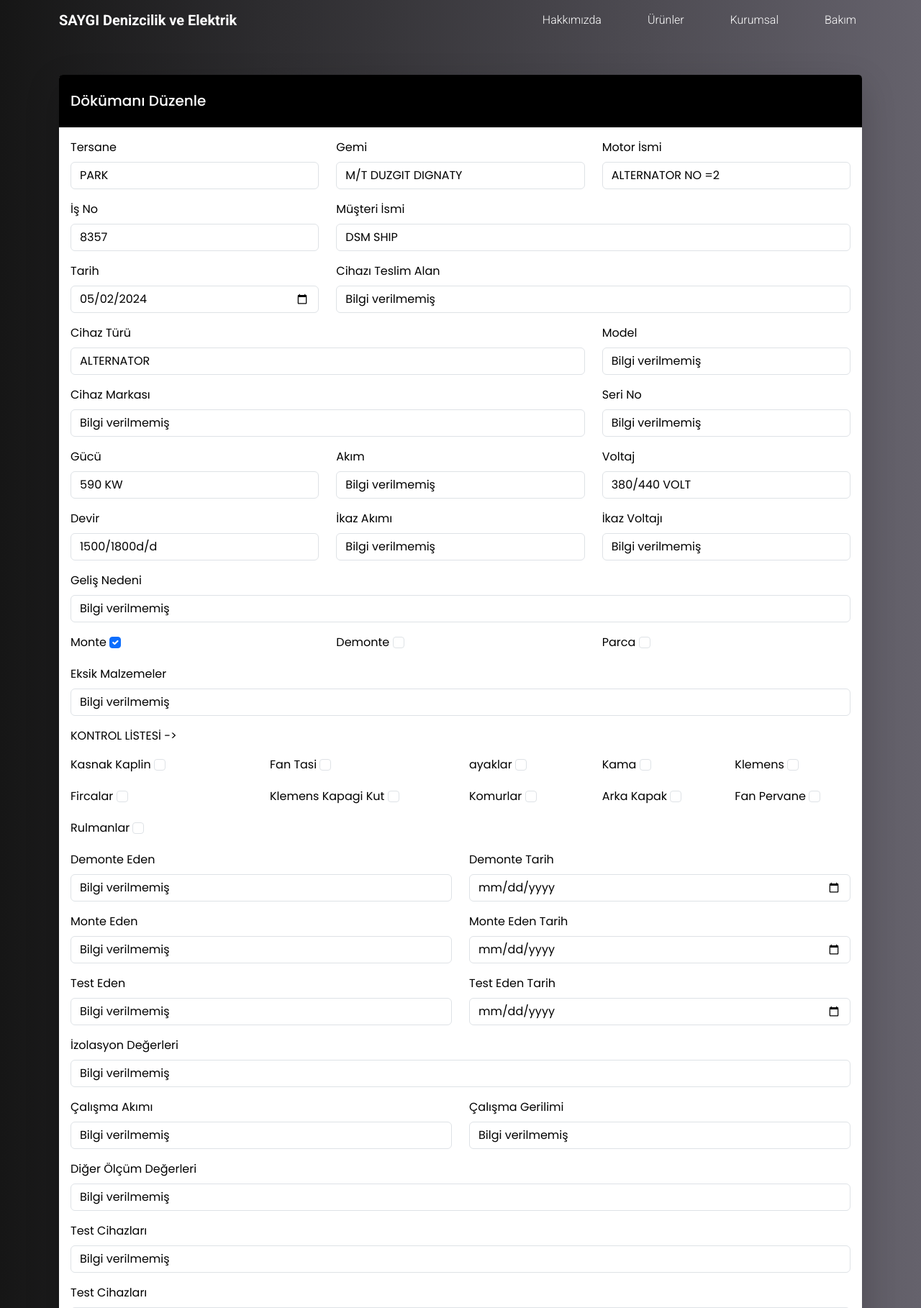
After one commit to code-Beko/saygi, a Django app: page /dokuman/1/duzenle/ in a window 1280 px wide. The commit adds this page. Shown: the top 1818 px of the page at 72% size. Run offline with Django 5.2, Linux system fonts and the light colour scheme; data comes from the database, SQL or seed files in the repository; both versions use the stored data as it was after the commit.

Commit message:
edit list

```diff
--- /dev/null
+++ b/jobs/templates/care/edit.html
@@ -0,0 +1,245 @@
+{% extends "base.html" %}
+{% block header_slider %}
+{% endblock header_slider %}
+{% load static %}
+{% block content %}
+    <div class="container mt-5">
+        <div class="row justify-content-center">
+            <div class="col-md-12">
+                <div class="card border-0 shadow-lg">
+                    <div class="card-header bg-black text-white">
+                        <h5 class="m-3 ms-0">Dökümanı Düzenle</h5>
+                    </div>
+                    <div class="card-body">
+                        <form class="row" method="post" enctype="multipart/form-data">
+                            {% csrf_token %}
+                            <div class="col-4">
+                                <label for="{{ form.tersane.id_for_label }}" class="form-label">Tersane</label>
+                                {{ form.tersane }}
+                            </div>
+                            <div class="col-4">
+                                <label for="{{ form.gemi.id_for_label }}" class="form-label">Gemi</label>
+                                {{ form.gemi }}
+                            </div>
+                            <div class="col-4">
+                                <label for="{{ form.motor_ismi.id_for_label }}" class="form-label">Motor İsmi</label>
+                                {{ form.motor_ismi }}
+                            </div>
+                            <div class="col-4">
+                                <label for="{{ form.is_no.id_for_label }}" class="form-label">İş No</label>
+                                {{ form.is_no }}
+                            </div>
+                            <div class="col-8">
+                                <label for="{{ form.musteri_ismi.id_for_label }}" class="form-label">Müşteri İsmi</label>
+                                {{ form.musteri_ismi }}
+                            </div>
+                            <div class="col-4">
+                                <label for="{{ form.tarih.id_for_label }}" class="form-label">Tarih</label>
+                                <input type="date"
+                                       name="tarih"
+                                       value="{{ form.tarih.value|date:'Y-m-d' }}"
+                                       class="form-control">
+                            </div>
+                            <div class="col-8">
+                                <label for="{{ form.cihaz_teslim_alan.id_for_label }}" class="form-label">Cihazı Teslim Alan</label>
+                                {{ form.cihaz_teslim_alan }}
+                            </div>
+                            <div class="col-8">
+                                <label for="{{ form.cihaz_turu.id_for_label }}" class="form-label">Cihaz Türü</label>
+                                {{ form.cihaz_turu }}
+                            </div>
+                            <div class="col-4">
+                                <label for="{{ form.model.id_for_label }}" class="form-label">Model</label>
+                                {{ form.model }}
+                            </div>
+                            <div class="col-8">
+                                <label for="{{ form.cihaz_markasi.id_for_label }}" class="form-label">Cihaz Markası</label>
+                                {{ form.cihaz_markasi }}
+                            </div>
+                            <div class="col-4">
+                                <label for="{{ form.seri_no.id_for_label }}" class="form-label">Seri No</label>
+                                {{ form.seri_no }}
+                            </div>
+                            <div class="col-4">
+                                <label for="{{ form.gucu.id_for_label }}" class="form-label">Gücü</label>
+                                {{ form.gucu }}
+                            </div>
+                            <div class="col-4">
+                                <label for="{{ form.akim.id_for_label }}" class="form-label">Akım</label>
+                                {{ form.akim }}
+                            </div>
+                            <div class="col-4">
+                                <label for="{{ form.voltaj.id_for_label }}" class="form-label">Voltaj</label>
+                                {{ form.voltaj }}
+                            </div>
+                            <div class="col-4">
+                                <label for="{{ form.devir.id_for_label }}" class="form-label">Devir</label>
+                                {{ form.devir }}
+                            </div>
+                            <div class="col-4">
+                                <label for="{{ form.ikaz_akimi.id_for_label }}" class="form-label">İkaz Akımı</label>
+                                {{ form.ikaz_akimi }}
+                            </div>
+                            <div class="col-4">
+                                <label for="{{ form.ikaz_voltaji.id_for_label }}" class="form-label">İkaz Voltajı</label>
+                                {{ form.ikaz_voltaji }}
+                            </div>
+                            <div class="col-12">
+                                <label for="{{ form.gelis_nedeni.id_for_label }}" class="form-label">Geliş Nedeni</label>
+                                {{ form.gelis_nedeni }}
+                            </div>
+                            <div class="col-4">
+                                <label for="{{ form.monte.id_for_label }}" class="form-label">Monte</label>
+                                {{ form.monte }}
+                            </div>
+                            <div class="col-4">
+                                <label for="{{ form.demonte.id_for_label }}" class="form-label">Demonte</label>
+                                {{ form.demonte }}
+                            </div>
+                            <div class="col-4">
+                                <label for="{{ form.parca.id_for_label }}" class="form-label">Parca</label>
+                                {{ form.parca }}
+                            </div>
+                            <div class="col-12">
+                                <label for="{{ form.eksik_malzemeler.id_for_label }}" class="form-label">Eksik Malzemeler</label>
+                                {{ form.eksik_malzemeler }}
+                            </div>
+                            <p>KONTROL LİSTESİ -></p>
+                            <div class="col-3">
+                                <label for="{{ form.kasnak_kaplin.id_for_label }}" class="form-label">Kasnak Kaplin</label>
+                                {{ form.kasnak_kaplin }}
+                            </div>
+                            <div class="col-3">
+                                <label for="{{ form.fan_tasi.id_for_label }}" class="form-label">Fan Tasi</label>
+                                {{ form.fan_tasi }}
+                            </div>
+                            <div class="col-2">
+                                <label for="{{ form.ayaklar.id_for_label }}" class="form-label">ayaklar</label>
+                                {{ form.ayaklar }}
+                            </div>
+                            <div class="col-2">
+                                <label for="{{ form.kama.id_for_label }}" class="form-label">Kama</label>
+                                {{ form.kama }}
+                            </div>
+                            <div class="col-2">
+                                <label for="{{ form.klemens.id_for_label }}" class="form-label">Klemens</label>
+                                {{ form.klemens }}
+                            </div>
+                            <div class="col-3">
+                                <label for="{{ form.fircalar.id_for_label }}" class="form-label">Fircalar</label>
+                                {{ form.fircalar }}
+                            </div>
+                            <div class="col-3">
+                                <label for="{{ form.klemens_kapagi_kut.id_for_label }}" class="form-label">Klemens Kapagi Kut</label>
+                                {{ form.klemens_kapagi_kut }}
+                            </div>
+                            <div class="col-2">
+                                <label for="{{ form.komurlar.id_for_label }}" class="form-label">Komurlar</label>
+                                {{ form.komurlar }}
+                            </div>
+                            <div class="col-2">
+                                <label for="{{ form.arka_kapak.id_for_label }}" class="form-label">Arka Kapak</label>
+                                {{ form.arka_kapak }}
+                            </div>
+                            <div class="col-2">
+                                <label for="{{ form.fan_pervane.id_for_label }}" class="form-label">Fan Pervane</label>
+                                {{ form.fan_pervane }}
+                            </div>
+                            <div class="col-12">
+                                <label for="{{ form.rulmanlar.id_for_label }}" class="form-label">Rulmanlar</label>
+                                {{ form.rulmanlar }}
+                            </div>
+                            <div class="col-6">
+                                <label for="{{ form.demonte_eden.id_for_label }}" class="form-label">Demonte Eden</label>
+                                {{ form.demonte_eden }}
+                            </div>
+                            <div class="col-6">
+                                <label for="{{ form.demonte_tarih.id_for_label }}" class="form-label">Demonte Tarih</label>
+                                <input type="date"
+                                       name="demonte_tarih"
+                                       value="{{ form.demonte_tarih.value|date:'Y-m-d' }}"
+                                       class="form-control">
+                            </div>
+                            <div class="col-6">
+                                <label for="{{ form.monte_eden.id_for_label }}" class="form-label">Monte Eden</label>
+                                {{ form.monte_eden }}
+                            </div>
+                            <div class="col-6">
+                                <label for="{{ form.monte_eden_tarih.id_for_label }}" class="form-label">Monte Eden Tarih</label>
+                                <input type="date"
+                                       name="monte_eden_tarih"
+                                       value="{{ form.monte_eden_tarih.value|date:'Y-m-d' }}"
+                                       class="form-control">
+                            </div>
+                            <div class="col-6">
+                                <label for="{{ form.test_eden.id_for_label }}" class="form-label">Test Eden</label>
+                                {{ form.test_eden }}
+                            </div>
+                            <div class="col-6">
+                                <label for="{{ form.test_eden_tarih.id_for_label }}" class="form-label">Test Eden Tarih</label>
+                                <input type="date"
+                                       name="test_eden_tarih"
+                                       value="{{ form.test_eden_tarih.value|date:'Y-m-d' }}"
+                                       class="form-control">
+                            </div>
+                            <div class="col-12">
+                                <label for="{{ form.izolasyon_degerleri.id_for_label }}" class="form-label">İzolasyon Değerleri</label>
+                                {{ form.izolasyon_degerleri }}
+                            </div>
+                            <div class="col-6">
+                                <label for="{{ form.calisma_akimi.id_for_label }}" class="form-label">Çalışma Akımı</label>
+                                {{ form.calisma_akimi }}
+                            </div>
+                            <div class="col-6">
+                                <label for="{{ form.calisma_gerilimi.id_for_label }}" class="form-label">Çalışma Gerilimi</label>
+                                {{ form.calisma_gerilimi }}
+                            </div>
+                            <div class="col-12">
+                                <label for="{{ form.diger_olcum_degerleri.id_for_label }}"
+                                       class="form-label">Diğer Ölçüm Değerleri</label>
+                                {{ form.diger_olcum_degerleri }}
+                            </div>
+                            <div class="col-12">
+                                <label for="{{ form.test_cihazlari.id_for_label }}" class="form-label">Test Cihazları</label>
+                                {{ form.test_cihazlari }}
+                            </div>
+                            <div class="col-12">
+                                <label for="{{ form.test_cihazlari.id_for_label }}" class="form-label">Test Cihazları</label>
+                                {{ form.yapilan_islemler }}
+                            </div>
+                            <button type="button"
+                                    class="btn btn-warning mt-5 w-100"
+                                    data-bs-toggle="modal"
+                                    data-bs-target="#confirmModal">Kaydet</button>
+                            <div class="modal fade"
+                                 id="confirmModal"
+                                 tabindex="-1"
+                                 aria-labelledby="confirmModalLabel"
+                                 aria-hidden="true">
+                                <div class="modal-dialog">
+                                    <div class="modal-content">
+                                        <div class="modal-header">
+                                            <h5 class="modal-title" id="confirmModalLabel">Kaydetmek İstediğinize Emin Misiniz?</h5>
+                                            <button type="button"
+                                                    class="btn-close"
+                                                    data-bs-dismiss="modal"
+                                                    aria-label="Close"></button>
+                                        </div>
+                                        <div class="modal-body">Kaydetmek istediğinizden emin misiniz? Bu işlem geri alınamaz.</div>
+                                        <div class="modal-footer">
+                                            <button type="button" class="btn btn-secondary" data-bs-dismiss="modal">İptal</button>
+                                            <button type="submit" class="btn btn-primary">Evet, Kaydet</button>
+                                        </div>
+                                    </div>
+                                </div>
+                            </div>
+                        </form>
+                    </div>
+                </div>
+                <div class="text-center mt-3">
+                    <a href="{% url 'dokuman_list' %}" class="btn btn-secondary">Listeye Dön</a>
+                </div>
+            </div>
+        </div>
+    </div>
+{% endblock content %}
--- a/jobs/urls.py
+++ b/jobs/urls.py
@@ -9,4 +9,5 @@ urlpatterns = [
     path("care/list/", dokuman_list, name="dokuman_list"),
     path("care/add/", dokuman_ekle, name="dokuman_ekle"),
     path("care/delete/<int:id>/", dokuman_sil, name="dokuman_sil"),
+    path("dokuman/<int:id>/duzenle/", views.dokuman_duzenle, name="dokuman_duzenle"),
 ]
--- a/jobs/views.py
+++ b/jobs/views.py
@@ -4,6 +4,7 @@ from .models import Dokuman
 from .forms import DokumanForm
 from datetime import datetime
 from django.core.paginator import Paginator
+from django.http import Http404
 
 
 def home(request):
@@ -19,7 +20,7 @@ def dokuman_list(request):
     start_date = request.GET.get("start_date", "")
     end_date = request.GET.get("end_date", "")
 
-    dokumanlar = Dokuman.objects.all().order_by('-created_at')  # created_at'a göre azalan sırayla
+    dokumanlar = Dokuman.objects.all().order_by("-created_at")
 
     if query:
         dokumanlar = dokumanlar.filter(
@@ -28,16 +29,14 @@ def dokuman_list(request):
             | Q(motor_ismi__icontains=query)
         )
 
-    # Tarih filtresi
     if start_date and end_date:
         try:
             start_date = datetime.strptime(start_date, "%Y-%m-%d")
             end_date = datetime.strptime(end_date, "%Y-%m-%d")
             dokumanlar = dokumanlar.filter(tarih__range=[start_date, end_date])
         except ValueError:
-            pass  # Geçersiz tarih girilirse hata oluşmaması için
+            pass
 
-    # Sayfalama (her sayfada 50 doküman)
     paginator = Paginator(dokumanlar, 50)
     page_number = request.GET.get("page")
     page_obj = paginator.get_page(page_number)
@@ -46,13 +45,12 @@ def dokuman_list(request):
         request,
         "care/list.html",
         {
-            "dokumanlar": page_obj,  # Sayfalanmış nesneleri gönderiyoruz
+            "dokumanlar": page_obj,
             "query": query,
             "start_date": start_date,
             "end_date": end_date,
         },
     )
-
 
 
 def dokuman_ekle(request):
@@ -63,10 +61,30 @@ def dokuman_ekle(request):
             return redirect("dokuman_list")
     else:
         form = DokumanForm()
-    return render(request, "care/add.html", {"form": form})
+    return render(request, "care/add.html", {"form": form, "error": "Form hatalı!"})
 
 
 def dokuman_sil(request, id):
-    dokuman = Dokuman.objects.get(id=id)
-    dokuman.delete()
+    try:
+        dokuman = Dokuman.objects.get(id=id)
+        dokuman.delete()
+    except Dokuman.DoesNotExist:
+        raise Http404("Doküman bulunamadı.")
     return redirect("dokuman_list")
+
+
+def dokuman_duzenle(request, id):
+    try:
+        dokuman = Dokuman.objects.get(id=id)
+    except Dokuman.DoesNotExist:
+        raise Http404("Doküman bulunamadı.")
+
+    if request.method == "POST":
+        form = DokumanForm(request.POST, request.FILES, instance=dokuman)
+        if form.is_valid():
+            form.save()
+            return redirect("dokuman_list")
+    else:
+        form = DokumanForm(instance=dokuman)
+
+    return render(request, "care/edit.html", {"form": form, "dokuman": dokuman})
```
Also changed, not shown: jobs/models.py (+6 -5 lines), jobs/templates/care/list.html (+2 -9 lines), db.sqlite3, jobs/migrations/0008_alter_dokuman_demonte_tarih.py (added), jobs/migrations/0009_alter_dokuman_demonte_tarih_and_more.py (added), jobs/migrations/0010_alter_dokuman_saran_onaran_tarih_alter_dokuman_tarih_and_more.py (added).
